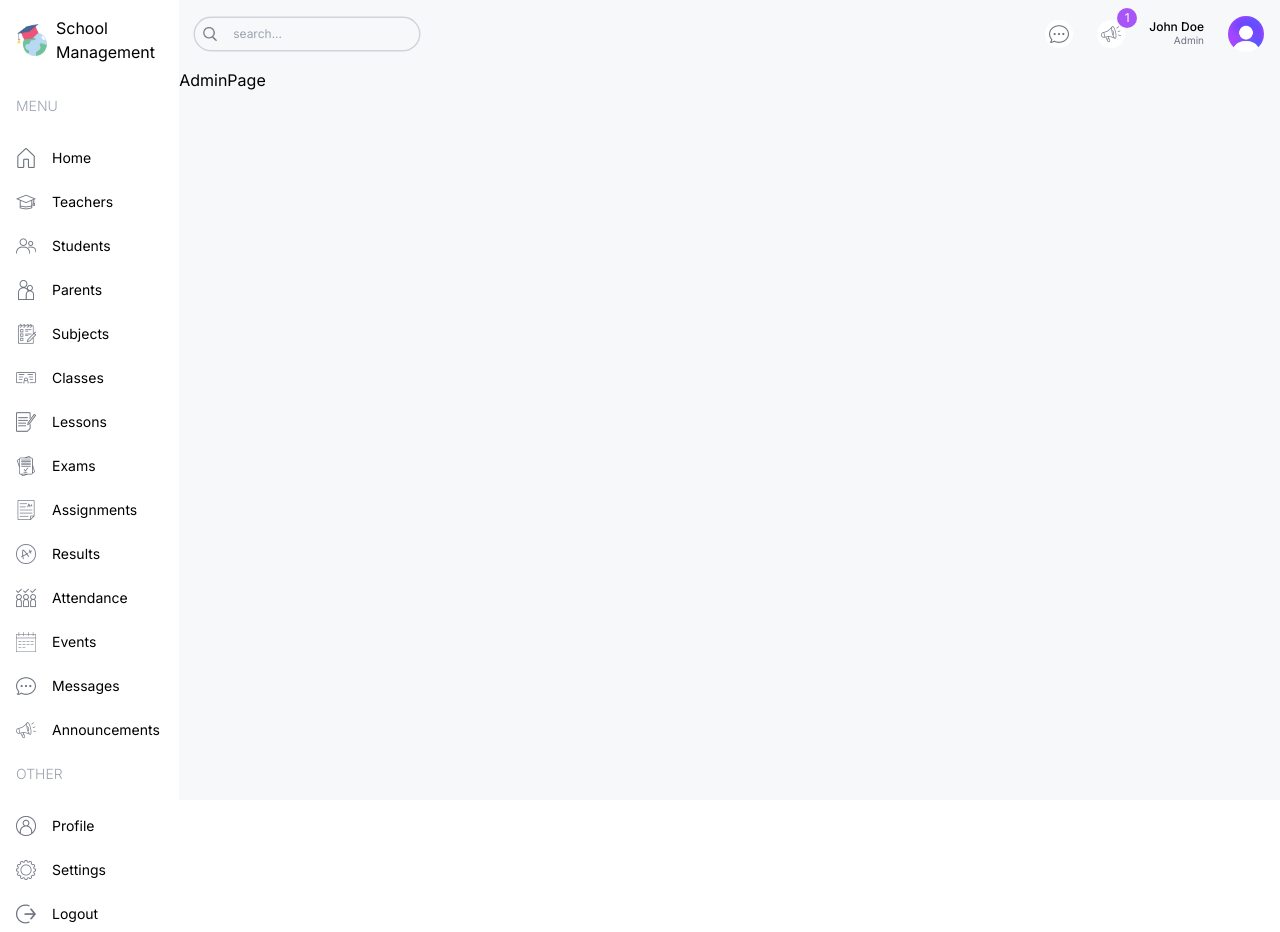
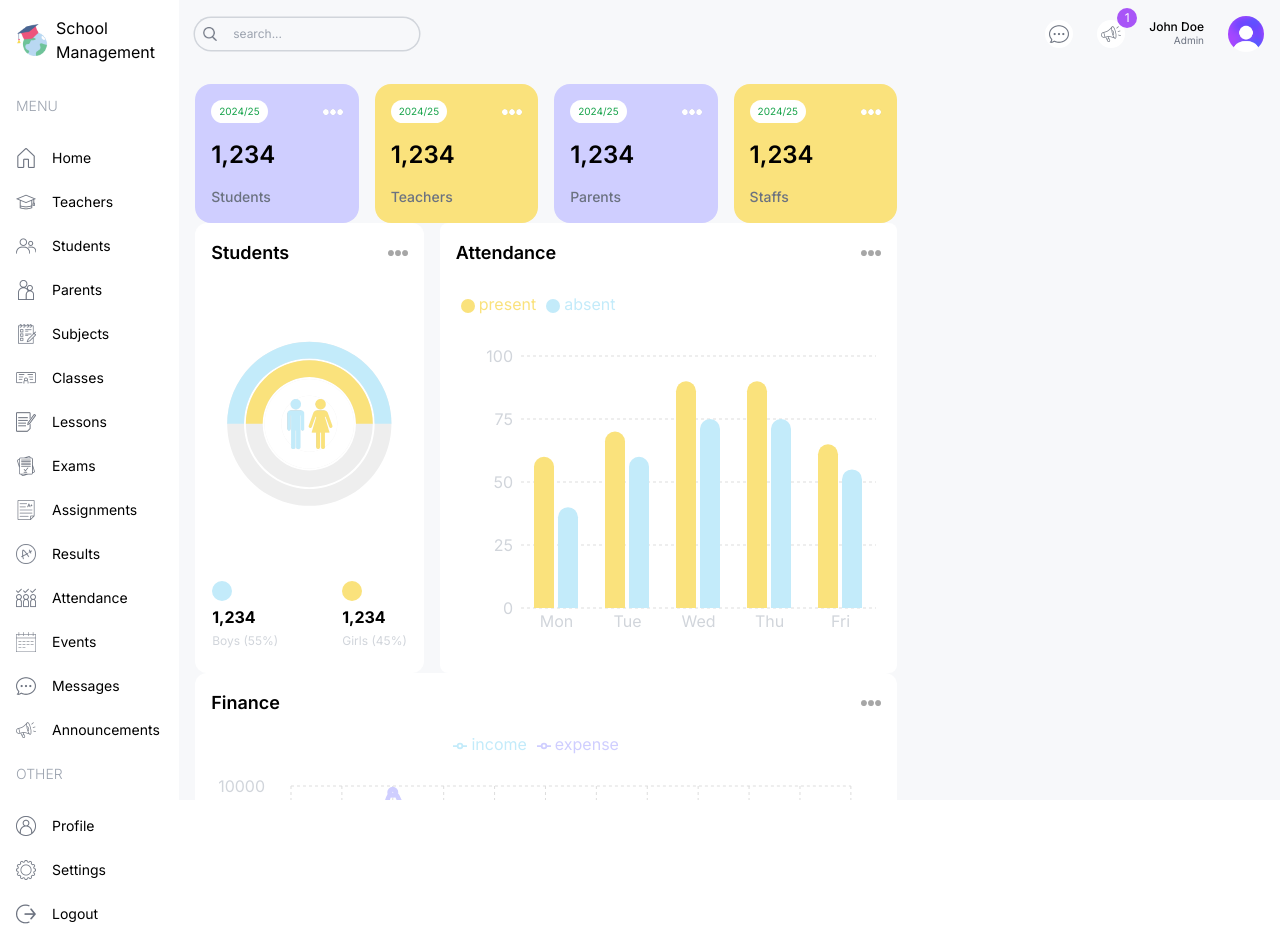
Before and after one commit to BentlyM/school-management-app, a Next.js app: page /admin in a window 1280 px wide. Built offline with nearby package versions, Linux system fonts and the light colour scheme.

Commit message:
included all the charts for the admin dashboard experience

```diff
--- a/package.json
+++ b/package.json
@@ -1,5 +1,5 @@
 {
-  "name": "lama-dev-next-dashboard",
+  "name": "next-dashboard",
   "version": "0.1.0",
   "private": true,
   "scripts": {
@@ -11,7 +11,8 @@
   "dependencies": {
     "next": "^14.2.18",
     "react": "^18",
-    "react-dom": "^18"
+    "react-dom": "^18",
+    "recharts": "^2.13.3"
   },
   "devDependencies": {
     "@types/node": "^20",
--- a/src/app/(dashboard)/admin/page.tsx
+++ b/src/app/(dashboard)/admin/page.tsx
@@ -1,9 +1,44 @@
-import React from 'react'
+import AttendanceChart from '@/components/AttendanceChart';
+import CountChart from '@/components/CountChart';
+import FinanceChart from '@/components/FiannaceChart';
+import UserCard from '@/components/UserCard';
+import React from 'react';
 
 const AdminPage = () => {
   return (
-    <div>AdminPage</div>
-  )
-}
+    <div className="p-4 flex gap-4 flex-col md:flex-row">
+      {/* LEFT */}
+      <div className="w-full lg:w-2/3">
+        {/* USER CARDS */}
+        <div className="flex gap-4 justify-between flex-wrap">
+          <UserCard type={'student'} />
+          <UserCard type={'teacher'} />
+          <UserCard type={'parent'} />
+          <UserCard type={'staff'} />
+        </div>
+        {/*MIDDLE CHARTS*/}
+        <div className="flex gap-4 flex-col lg:flex-row">
+          {/* COUNT CHART */}
+          <div className="w-full lg:w-1/3 h-[450px]">
+            <CountChart />
+          </div>
+          {/* ATTENDANCE CHART */}
+          <div className="w-full lg:w-2/3 h-[450px]">
+            <AttendanceChart />
+          </div>
+        </div>
+        {/*Bottom CHARTS*/}
+        <div className="w-full h-[500px]">
+          <FinanceChart />
+        </div>
+      </div>
+      {/* RIGHT */}
+      <div className="w-full lg:w-1/3 flex flex-col gap-8">
+        {/* <EventCalendar />
+        <Announcements /> */}
+      </div>
+    </div>
+  );
+};
 
-export default AdminPage
+export default AdminPage;
--- /dev/null
+++ b/src/components/AttendanceChart.tsx
@@ -0,0 +1,86 @@
+"use client";
+import Image from "next/image";
+import {
+  BarChart,
+  Bar,
+  Rectangle,
+  XAxis,
+  YAxis,
+  CartesianGrid,
+  Tooltip,
+  Legend,
+  ResponsiveContainer,
+} from "recharts";
+
+const data = [
+  {
+    name: "Mon",
+    present: 60,
+    absent: 40,
+  },
+  {
+    name: "Tue",
+    present: 70,
+    absent: 60,
+  },
+  {
+    name: "Wed",
+    present: 90,
+    absent: 75,
+  },
+  {
+    name: "Thu",
+    present: 90,
+    absent: 75,
+  },
+  {
+    name: "Fri",
+    present: 65,
+    absent: 55,
+  },
+];
+
+const AttendanceChart = () => {
+  return (
+    <div className="bg-white rounded-lg p-4 h-full">
+      <div className="flex justify-between items-center">
+        <h1 className="text-lg font-semibold">Attendance</h1>
+        <Image src="/moreDark.png" alt="" width={20} height={20} />
+      </div>
+      <ResponsiveContainer width="100%" height="90%">
+        <BarChart width={500} height={300} data={data} barSize={20}>
+          <CartesianGrid strokeDasharray="3 3" vertical={false} stroke="#ddd" />
+          <XAxis
+            dataKey="name"
+            axisLine={false}
+            tick={{ fill: "#d1d5db" }}
+            tickLine={false}
+          />
+          <YAxis axisLine={false} tick={{ fill: "#d1d5db" }} tickLine={false} />
+          <Tooltip
+            contentStyle={{ borderRadius: "10px", borderColor: "lightgray" }}
+          />
+          <Legend
+            align="left"
+            verticalAlign="top"
+            wrapperStyle={{ paddingTop: "20px", paddingBottom: "40px" }}
+          />
+          <Bar
+            dataKey="present"
+            fill="#FAE27C"
+            legendType="circle"
+            radius={[10, 10, 0, 0]}
+          />
+          <Bar
+            dataKey="absent"
+            fill="#C3EBFA"
+            legendType="circle"
+            radius={[10, 10, 0, 0]}
+          />
+        </BarChart>
+      </ResponsiveContainer>
+    </div>
+  );
+};
+
+export default AttendanceChart;
--- /dev/null
+++ b/src/components/CountChart.tsx
@@ -0,0 +1,75 @@
+"use client";
+import Image from "next/image";
+import {
+  RadialBarChart,
+  RadialBar,
+  Legend,
+  ResponsiveContainer,
+} from "recharts";
+
+const data = [
+  {
+    name: "Total",
+    count: 106,
+    fill: "white",
+  },
+  {
+    name: "Girls",
+    count: 53,
+    fill: "#FAE27C",
+  },
+  {
+    name: "Boys",
+    count: 53,
+    fill: "#C3EBFA",
+  },
+];
+
+const CountChart = () => {
+  return (
+    <div className="bg-white rounded-xl w-full h-full p-4">
+      {/* TITLE */}
+      <div className="flex justify-between items-center">
+        <h1 className="text-lg font-semibold">Students</h1>
+        <Image src="/moreDark.png" alt="" width={20} height={20} />
+      </div>
+      {/* CHART */}
+      <div className="relative w-full h-[75%]">
+        <ResponsiveContainer>
+          <RadialBarChart
+            cx="50%"
+            cy="50%"
+            innerRadius="40%"
+            outerRadius="100%"
+            barSize={32}
+            data={data}
+          >
+            <RadialBar background dataKey="count" />
+          </RadialBarChart>
+        </ResponsiveContainer>
+        <Image
+          src="/maleFemale.png"
+          alt=""
+          width={50}
+          height={50}
+          className="absolute top-1/2 left-1/2 -translate-x-1/2 -translate-y-1/2"
+        />
+      </div>
+      {/* BOTTOM */}
+      <div className="flex justify-center gap-16">
+        <div className="flex flex-col gap-1">
+          <div className="w-5 h-5 bg-lamaSky rounded-full" />
+          <h1 className="font-bold">1,234</h1>
+          <h2 className="text-xs text-gray-300">Boys (55%)</h2>
+        </div>
+        <div className="flex flex-col gap-1">
+          <div className="w-5 h-5 bg-lamaYellow rounded-full" />
+          <h1 className="font-bold">1,234</h1>
+          <h2 className="text-xs text-gray-300">Girls (45%)</h2>
+        </div>
+      </div>
+    </div>
+  );
+};
+
+export default CountChart;
--- /dev/null
+++ b/src/components/FiannaceChart.tsx
@@ -0,0 +1,125 @@
+"use client";
+
+import Image from "next/image";
+import {
+  LineChart,
+  Line,
+  XAxis,
+  YAxis,
+  CartesianGrid,
+  Tooltip,
+  Legend,
+  ResponsiveContainer,
+} from "recharts";
+
+const data = [
+  {
+    name: "Jan",
+    income: 4000,
+    expense: 2400,
+  },
+  {
+    name: "Feb",
+    income: 3000,
+    expense: 1398,
+  },
+  {
+    name: "Mar",
+    income: 2000,
+    expense: 9800,
+  },
+  {
+    name: "Apr",
+    income: 2780,
+    expense: 3908,
+  },
+  {
+    name: "May",
+    income: 1890,
+    expense: 4800,
+  },
+  {
+    name: "Jun",
+    income: 2390,
+    expense: 3800,
+  },
+  {
+    name: "Jul",
+    income: 3490,
+    expense: 4300,
+  },
+  {
+    name: "Aug",
+    income: 3490,
+    expense: 4300,
+  },
+  {
+    name: "Sep",
+    income: 3490,
+    expense: 4300,
+  },
+  {
+    name: "Oct",
+    income: 3490,
+    expense: 4300,
+  },
+  {
+    name: "Nov",
+    income: 3490,
+    expense: 4300,
+  },
+  {
+    name: "Dec",
+    income: 3490,
+    expense: 4300,
+  },
+];
+
+const FinanceChart = () => {
+  return (
+    <div className="bg-white rounded-xl w-full h-full p-4">
+      <div className="flex justify-between items-center">
+        <h1 className="text-lg font-semibold">Finance</h1>
+        <Image src="/moreDark.png" alt="" width={20} height={20} />
+      </div>
+      <ResponsiveContainer width="100%" height="90%">
+        <LineChart
+          width={500}
+          height={300}
+          data={data}
+          margin={{
+            top: 5,
+            right: 30,
+            left: 20,
+            bottom: 5,
+          }}
+        >
+          <CartesianGrid strokeDasharray="3 3" stroke="#ddd" />
+          <XAxis
+            dataKey="name"
+            axisLine={false}
+            tick={{ fill: "#d1d5db" }}
+            tickLine={false}
+            tickMargin={10}
+          />
+          <YAxis axisLine={false} tick={{ fill: "#d1d5db" }} tickLine={false}  tickMargin={20}/>
+          <Tooltip />
+          <Legend
+            align="center"
+            verticalAlign="top"
+            wrapperStyle={{ paddingTop: "10px", paddingBottom: "30px" }}
+          />
+          <Line
+            type="monotone"
+            dataKey="income"
+            stroke="#C3EBFA"
+            strokeWidth={5}
+          />
+          <Line type="monotone" dataKey="expense" stroke="#CFCEFF" strokeWidth={5}/>
+        </LineChart>
+      </ResponsiveContainer>
+    </div>
+  );
+};
+
+export default FinanceChart;
--- /dev/null
+++ b/src/components/UserCard.tsx
@@ -0,0 +1,17 @@
+import Image from 'next/image';
+import React from 'react';
+
+const UserCard = ({ type }: { type: string }) => {
+  return (
+    <div className="rounded-2xl odd:bg-lamaPurple even:bg-lamaYellow p-4 flex-1 min-w-[130px]">
+      <div className="flex justify-between items-center">
+        <span className='text-[10px] bg-white px-2 py-1 rounded-full text-green-600'>2024/25</span>
+        <Image src="/more.png" alt="" width={20} height={20} />
+      </div>
+      <h1 className='text-2xl font-semibold my-4'>1,234</h1>
+      <h2 className='capitalize text-sm font-medium text-gray-500'>{type}s</h2>
+    </div>
+  );
+};
+
+export default UserCard;
--- a/tailwind.config.ts
+++ b/tailwind.config.ts
@@ -1,17 +1,25 @@
-import type { Config } from "tailwindcss";
+import type { Config } from 'tailwindcss';
 
 const config: Config = {
   content: [
-    "./src/pages/**/*.{js,ts,jsx,tsx,mdx}",
-    "./src/components/**/*.{js,ts,jsx,tsx,mdx}",
-    "./src/app/**/*.{js,ts,jsx,tsx,mdx}",
+    './src/pages/**/*.{js,ts,jsx,tsx,mdx}',
+    './src/components/**/*.{js,ts,jsx,tsx,mdx}',
+    './src/app/**/*.{js,ts,jsx,tsx,mdx}',
   ],
   theme: {
     extend: {
       backgroundImage: {
-        "gradient-radial": "radial-gradient(var(--tw-gradient-stops))",
-        "gradient-conic":
-          "conic-gradient(from 180deg at 50% 50%, var(--tw-gradient-stops))",
+        'gradient-radial': 'radial-gradient(var(--tw-gradient-stops))',
+        'gradient-conic':
+          'conic-gradient(from 180deg at 50% 50%, var(--tw-gradient-stops))',
+      },
+      colors: {
+        lamaSky: '#C3EBFA',
+        lamaSkyLight: '#EDF9FD',
+        lamaPurple: '#CFCEFF',
+        lamaPurpleLight: '#F1F0FF',
+        lamaYellow: '#FAE27C',
+        lamaYellowLight: '#FEFCE8',
       },
     },
   },
```
Also changed, not shown: 2 other files (tests, documents, lock files or other folders).
